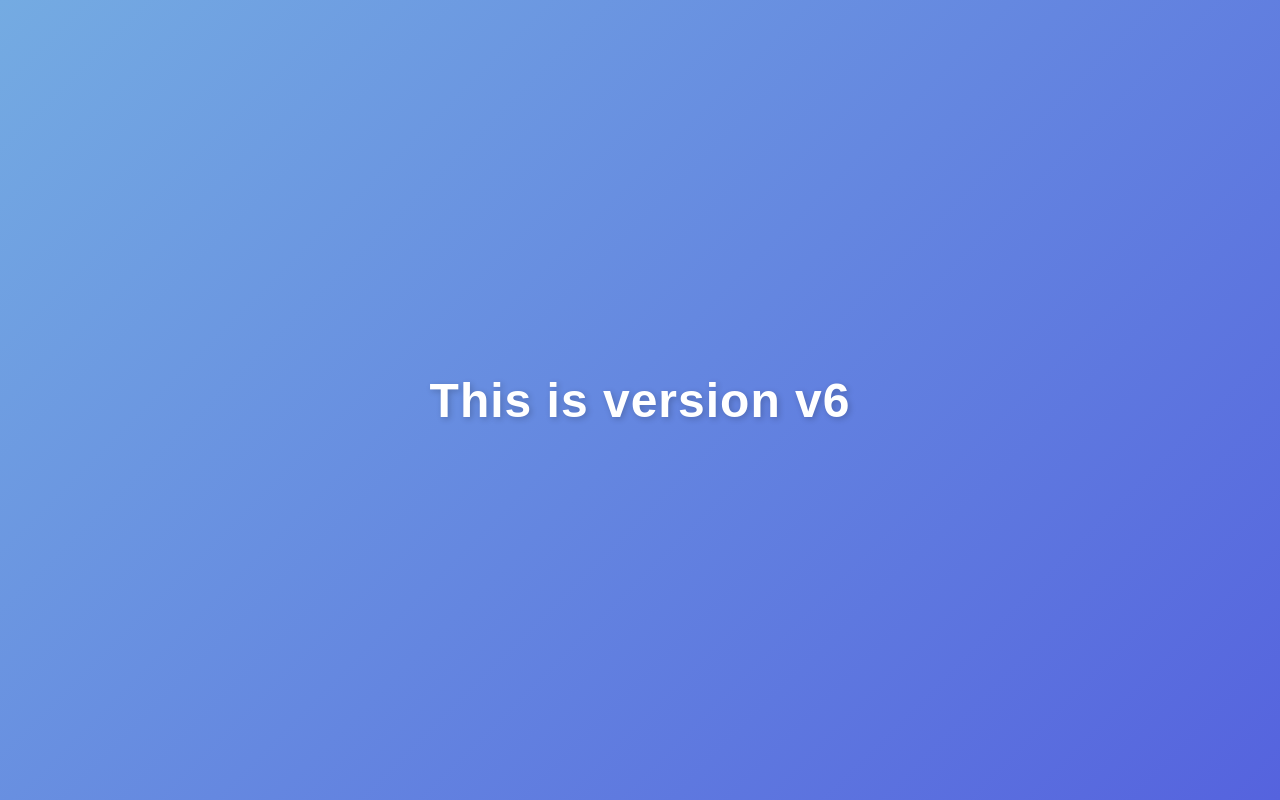
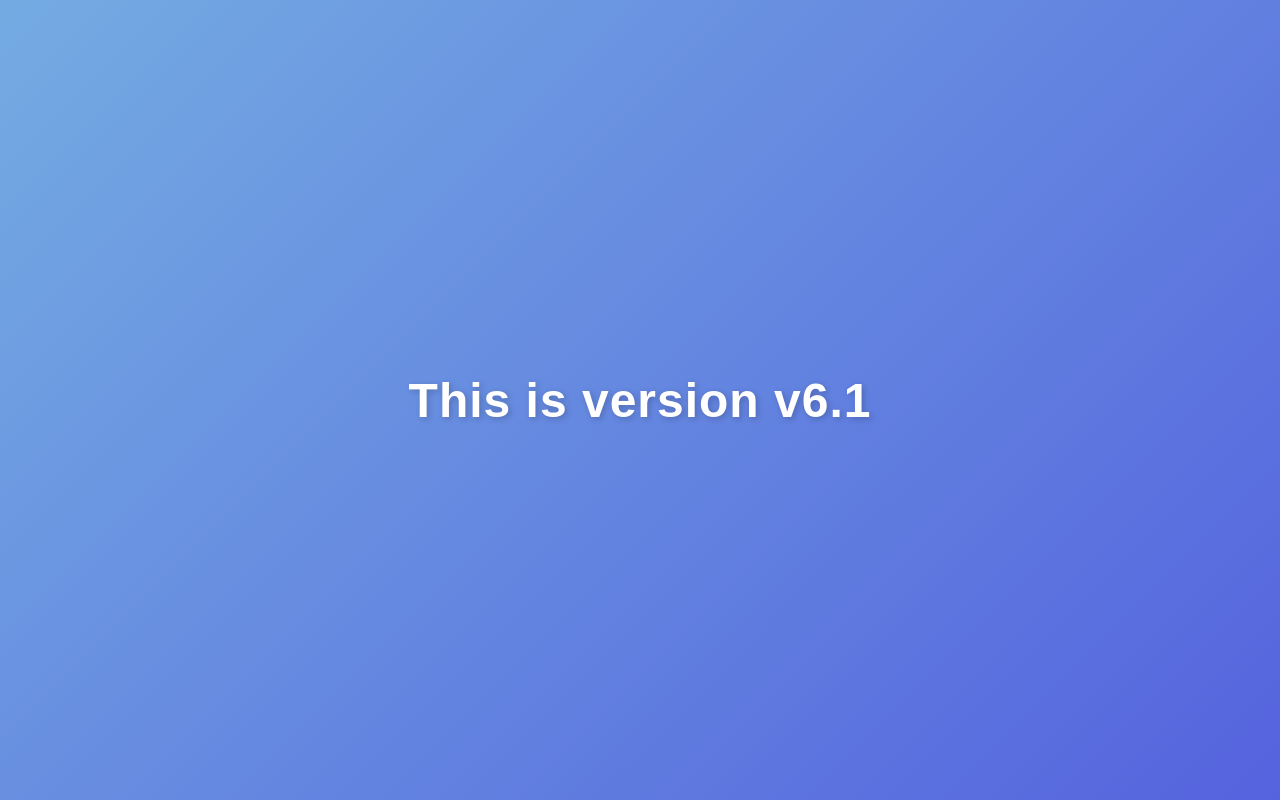
Before and after one commit to ayush071224-repo/myfirstrepo, a plain HTML site: page index.html in a window 1280 px wide. Drawn offline with Linux system fonts and the light colour scheme.

Commit message:
changed the version to 6.1

```diff
--- a/index.html
+++ b/index.html
@@ -7,6 +7,6 @@
     <title>Document</title>
 </head>
 <body>
-    <h1>This is version v6</h1>
+    <h1>This is version v6.1</h1>
 </body>
 </html>
```
